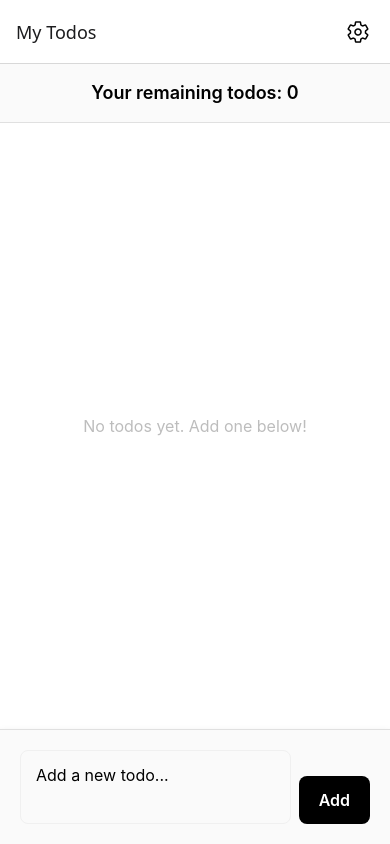
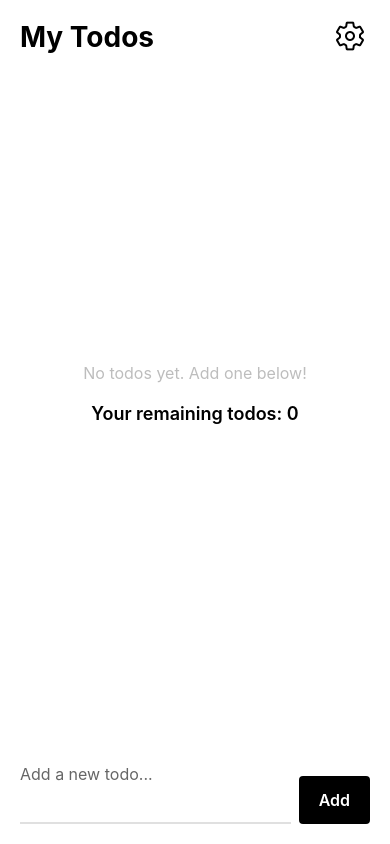
Before and after one commit to ardasatata/secured-todo-rn, a React Native app: screen /TodoList in a window 390 px wide. Built offline with nearby package versions, Linux system fonts and the light colour scheme.

Commit message:
Update styling and add TodoHeader component

```diff
--- a/App.tsx
+++ b/App.tsx
@@ -1,5 +1,5 @@
 import React, {useState, useEffect} from 'react';
-import {StatusBar, useColorScheme, TouchableOpacity, Text} from 'react-native';
+import {StatusBar, useColorScheme} from 'react-native';
 import {NavigationContainer} from '@react-navigation/native';
 import {createStackNavigator} from '@react-navigation/stack';
 import {Provider} from 'react-redux';
@@ -9,7 +9,6 @@ import AuthSetupScreen from './src/screens/AuthSetupScreen';
 import TodoListScreen from './src/screens/TodoListScreen';
 import SettingsScreen from './src/screens/SettingsScreen';
 import {loadAuthSetup} from './src/utils/authStorage';
-import {Ionicons} from '@expo/vector-icons';
 
 const Stack = createStackNavigator();
 
@@ -59,23 +58,17 @@ function App() {
               <Stack.Screen
                 name="TodoList"
                 component={TodoListScreen}
-                options={({navigation}) => ({
-                  title: 'My Todos',
-                  headerRight: () => (
-                    <TouchableOpacity
-                      style={{marginRight: 15, padding: 5}}
-                      onPress={() => navigation.navigate('Settings')}
-                    >
-                      <Ionicons name="settings-outline" size={24} color="black" />
-                    </TouchableOpacity>
-                  ),
-                })}
+                options={{
+                  headerShown: false,
+                }}
               />
               <Stack.Screen
                 name="Settings"
                 component={SettingsScreen}
                 options={{
                   title: 'Settings',
+                  headerBackTitle: '',
+                  headerTintColor: '#000000',
                 }}
               />
             </>
--- a/src/components/AnimatedStrikethrough.tsx
+++ b/src/components/AnimatedStrikethrough.tsx
@@ -91,7 +91,7 @@ export const AnimatedStrikethrough: React.FC<AnimatedStrikethroughProps> = ({
 
 const styles = StyleSheet.create({
   container: {
-    position: 'relative',
+    alignSelf: 'flex-start',
   },
   text: {
     fontSize: 16,
--- /dev/null
+++ b/src/components/TodoHeader.tsx
@@ -0,0 +1,65 @@
+import React from 'react';
+import {View, Text, TouchableOpacity, StyleSheet} from 'react-native';
+import {Ionicons} from '@expo/vector-icons';
+import {useNavigation} from '@react-navigation/native';
+import {useTheme} from '../hooks/useTheme';
+
+interface TodoHeaderProps {
+  title?: string;
+  onSettingsPress?: () => void;
+}
+
+export const TodoHeader: React.FC<TodoHeaderProps> = ({
+  title = 'My Todos',
+  onSettingsPress,
+}) => {
+  const navigation = useNavigation();
+  const theme = useTheme();
+  const styles = createStyles(theme);
+
+  const handleSettingsPress = () => {
+    if (onSettingsPress) {
+      onSettingsPress();
+    } else {
+      navigation.navigate('Settings' as never);
+    }
+  };
+
+  return (
+    <View style={styles.header} testID="todo-header">
+      <Text style={styles.headerTitle} testID="header-title">
+        {title}
+      </Text>
+      <TouchableOpacity
+        style={styles.settingsButton}
+        onPress={handleSettingsPress}
+        testID="settings-button"
+      >
+        <Ionicons
+          name="settings-outline"
+          size={32}
+          color={theme.colors.primary}
+          testID="settings-icon"
+        />
+      </TouchableOpacity>
+    </View>
+  );
+};
+
+const createStyles = (theme: any) => StyleSheet.create({
+  header: {
+    flexDirection: 'row',
+    justifyContent: 'space-between',
+    alignItems: 'center',
+    paddingHorizontal: theme.spacing.componentPadding,
+    paddingVertical: theme.spacing.listItemPadding,
+    backgroundColor: theme.colors.white,
+  },
+  headerTitle: {
+    ...theme.typography.title,
+    color: theme.colors.onBackground,
+  },
+  settingsButton: {
+    padding: theme.spacing.xs,
+  },
+});
--- a/src/components/TodoItem.tsx
+++ b/src/components/TodoItem.tsx
@@ -28,7 +28,10 @@ export const TodoItem: React.FC<TodoItemProps> = ({
   const styles = createStyles(theme);
 
   return (
-    <View style={[styles.todoItem, isEditing && styles.todoItemEditing]}>
+    <View style={[
+      styles.todoItem,
+      isEditing && styles.todoItemEditing,
+    ]}>
       {/* Checkbox for completion toggle */}
       <Checkbox
         style={styles.checkbox}
@@ -39,7 +42,10 @@ export const TodoItem: React.FC<TodoItemProps> = ({
 
       {/* Todo content - tappable to start editing */}
       <TouchableOpacity
-        style={styles.todoContent}
+        style={[
+          styles.todoContent,
+          item.completed && styles.todoItemCompleted
+        ]}
         onPress={() => onEdit(item)}
       >
         <AnimatedStrikethrough
@@ -62,7 +68,7 @@ export const TodoItem: React.FC<TodoItemProps> = ({
         <MaterialIcons
           name="close"
           size={18}
-          color={theme.colors.onPrimary}
+          color={theme.colors.primary}
         />
       </TouchableOpacity>
     </View>
@@ -72,18 +78,20 @@ export const TodoItem: React.FC<TodoItemProps> = ({
 const createStyles = (theme: any) => StyleSheet.create({
   todoItem: {
     flexDirection: 'row',
-    backgroundColor: theme.colors.surface,
+    backgroundColor: theme.colors.white,
     marginVertical: theme.spacing.xs,
     padding: theme.spacing.listItemPadding,
-    borderRadius: theme.spacing.borderRadius.md,
+    borderRadius: theme.spacing.borderRadius.sm,
     alignItems: 'center',
-    shadowColor: theme.colors.shadow,
-    ...theme.spacing.shadow.small,
+    borderWidth: 1,
+    borderColor: theme.colors.border,
   },
   todoItemEditing: {
-    backgroundColor: theme.colors.todoEditing,
-    borderColor: theme.colors.todoEditingBorder,
+    borderColor: theme.colors.primary,
     borderWidth: 2,
+  },
+  todoItemCompleted: {
+    opacity: 0.8,
   },
   checkbox: {
     width: 20,
@@ -98,16 +106,10 @@ const createStyles = (theme: any) => StyleSheet.create({
     color: theme.colors.onSurface,
   },
   completedText: {
-    color: theme.colors.todoCompleted,
-    opacity: 0.7,
+    color: theme.colors.textDisabled,
   },
   deleteButton: {
-    backgroundColor: theme.colors.error,
-    width: 30,
-    height: 30,
-    borderRadius: theme.spacing.borderRadius.full,
-    justifyContent: 'center',
-    alignItems: 'center',
+    padding: theme.spacing.xs,
     marginLeft: theme.spacing.sm,
   },
 });
--- a/src/screens/AuthSetupScreen.tsx
+++ b/src/screens/AuthSetupScreen.tsx
@@ -153,7 +153,7 @@ const createStyles = (theme: any) => StyleSheet.create({
     backgroundColor: theme.colors.primary,
     paddingHorizontal: theme.spacing.xxxl,
     paddingVertical: theme.spacing.listItemPadding,
-    borderRadius: theme.spacing.borderRadius.md,
+    borderRadius: theme.spacing.borderRadius.sm,
     minWidth: 200,
     alignItems: 'center',
   },
--- a/src/screens/SettingsScreen.tsx
+++ b/src/screens/SettingsScreen.tsx
@@ -11,8 +11,12 @@ import {
 } from 'react-native';
 import * as LocalAuthentication from 'expo-local-authentication';
 import {saveAuthSetup, loadAuthSetup} from '../utils/authStorage';
+import {useTheme} from '../hooks/useTheme';
 
 export default function SettingsScreen() {
+  const theme = useTheme();
+  const styles = createStyles(theme);
+
   const [biometricEnabled, setBiometricEnabled] = useState(false);
   const [biometricType, setBiometricType] = useState<string>('None');
   const [hasHardware, setHasHardware] = useState(false);
@@ -140,6 +144,8 @@ export default function SettingsScreen() {
               value={biometricEnabled}
               onValueChange={toggleBiometric}
               disabled={!hasHardware}
+              trackColor={{false: theme.colors.surface, true: theme.colors.primary}}
+              thumbColor={theme.colors.surface}
             />
           </View>
 
@@ -190,58 +196,50 @@ export default function SettingsScreen() {
   );
 }
 
-const styles = StyleSheet.create({
+const createStyles = (theme: any) => StyleSheet.create({
   container: {
     flex: 1,
-    backgroundColor: '#f5f5f5',
+    backgroundColor: theme.colors.background,
   },
   scrollView: {
     flex: 1,
   },
   content: {
-    padding: 20,
-    paddingBottom: 40,
+    padding: theme.spacing.componentPadding,
+    paddingBottom: theme.spacing.xl,
   },
   section: {
-    marginBottom: 30,
+    marginBottom: theme.spacing.xxxl,
   },
   sectionTitle: {
-    fontSize: 18,
-    fontWeight: '600',
-    color: '#333',
-    marginBottom: 15,
+    ...theme.typography.subtitle,
+    color: theme.colors.onBackground,
+    marginBottom: theme.spacing.listItemPadding,
   },
   settingItem: {
     flexDirection: 'row',
     justifyContent: 'space-between',
     alignItems: 'center',
-    backgroundColor: '#fff',
-    padding: 15,
-    borderRadius: 8,
-    marginBottom: 8,
-    shadowColor: '#000',
-    shadowOffset: {
-      width: 0,
-      height: 1,
-    },
-    shadowOpacity: 0.1,
-    shadowRadius: 2,
-    elevation: 1,
+    backgroundColor: theme.colors.white,
+    padding: theme.spacing.listItemPadding,
+    borderRadius: theme.spacing.borderRadius.sm,
+    marginBottom: theme.spacing.xs,
+    borderWidth: 1,
+    borderColor: theme.colors.border,
   },
   settingInfo: {
     flex: 1,
   },
   settingLabel: {
-    fontSize: 16,
-    fontWeight: '500',
-    color: '#333',
-    marginBottom: 4,
+    ...theme.typography.body,
+    color: theme.colors.onSurface,
+    marginBottom: theme.spacing.xs,
   },
   settingDescription: {
-    fontSize: 14,
-    color: '#666',
+    ...theme.typography.bodySmall,
+    color: theme.colors.textSecondary,
   },
   dangerText: {
-    color: '#ff4444',
+    color: theme.colors.error,
   },
 });
--- a/src/screens/TodoListScreen.tsx
+++ b/src/screens/TodoListScreen.tsx
@@ -1,4 +1,4 @@
-import React, {useState, useEffect} from 'react';
+import React, {useState, useEffect, useRef} from 'react';
 import {
   View,
   Text,
@@ -10,6 +10,7 @@ import {
   Platform,
   SafeAreaView,
   Alert,
+  Keyboard,
 } from 'react-native';
 import {Todo} from '../types/Todo';
 import {loadTodos} from '../utils/storage';
@@ -18,6 +19,8 @@ import {addTodo, updateTodo, toggleTodo, deleteTodo, setTodos} from '../store/to
 import {useAuthentication} from '../hooks/useAuthentication';
 import {useTheme} from '../hooks/useTheme';
 import {TodoItem} from '../components/TodoItem';
+import {TodoHeader} from '../components/TodoHeader';
+import {MaterialIcons} from '@expo/vector-icons';
 
 export default function TodoListScreen() {
   // Get todos from Redux store instead of local state
@@ -33,6 +36,7 @@ export default function TodoListScreen() {
   // Local component state for input and editing
   const [inputText, setInputText] = useState('');
   const [editingId, setEditingId] = useState<string | null>(null);
+  const inputRef = useRef<TextInput>(null);
 
   // Create styles with theme
   const styles = createStyles(theme);
@@ -118,11 +122,16 @@ export default function TodoListScreen() {
   const startEditing = (todo: Todo) => {
     setEditingId(todo.id);
     setInputText(todo.text);
+    // Auto-focus input to trigger keyboard
+    setTimeout(() => {
+      inputRef.current?.focus();
+    }, 100);
   };
 
   const cancelEditing = () => {
     setEditingId(null);
     setInputText('');
+    Keyboard.dismiss();
   };
 
   // Toggle todo completion with authentication check
@@ -150,17 +159,13 @@ export default function TodoListScreen() {
 
   return (
     <SafeAreaView style={styles.container}>
+      <TodoHeader />
+
       <KeyboardAvoidingView
         style={styles.keyboardContainer}
         behavior={Platform.OS === 'ios' ? 'padding' : undefined}
-        keyboardVerticalOffset={Platform.OS === 'ios' ? 90 : 90}
+        keyboardVerticalOffset={Platform.OS === 'ios' ? 0 : 90}
       >
-        {/* Remaining todos counter */}
-        <View style={styles.counterContainer}>
-          <Text style={styles.counterText}>
-            Your remaining todos: {remainingTodos}
-          </Text>
-        </View>
 
         <FlatList
           data={todos}
@@ -171,13 +176,22 @@ export default function TodoListScreen() {
           ListEmptyComponent={
             <Text style={styles.emptyText}>No todos yet. Add one below!</Text>
           }
+          ListFooterComponent={
+            <View style={styles.counterContainer}>
+              <Text style={styles.counterText}>
+              Your remaining todos: {remainingTodos}
+              </Text>
+            </View>
+          }
         />
 
         <View style={styles.inputContainer}>
           <View style={styles.inputRow}>
             <TextInput
+              ref={inputRef}
               style={styles.textInput}
               placeholder={editingId ? 'Update todo...' : 'Add a new todo...'}
+              placeholderTextColor={theme.colors.textSecondary}
               value={inputText}
               onChangeText={setInputText}
               onSubmitEditing={editingId ? handleUpdateTodo : handleAddTodo}
@@ -194,15 +208,19 @@ export default function TodoListScreen() {
                 {editingId ? 'Update' : 'Add'}
               </Text>
             </TouchableOpacity>
-          </View>
             {editingId && (
               <TouchableOpacity
                 style={styles.cancelButton}
                 onPress={cancelEditing}
               >
-              <Text style={styles.cancelButtonText}>Cancel</Text>
+                <MaterialIcons
+                  name="close"
+                  size={20}
+                  color={theme.colors.textSecondary}
+                />
               </TouchableOpacity>
             )}
+          </View>
         </View>
       </KeyboardAvoidingView>
     </SafeAreaView>
@@ -233,11 +251,7 @@ const createStyles = (theme: any) => StyleSheet.create({
   },
   inputContainer: {
     padding: theme.spacing.componentPadding,
-    backgroundColor: theme.colors.surface,
-    borderTopWidth: 1,
-    borderTopColor: theme.colors.border,
-    shadowColor: theme.colors.shadow,
-    ...theme.spacing.shadow.large,
+    backgroundColor: theme.colors.white,
   },
   inputRow: {
     flexDirection: 'row',
@@ -245,26 +259,26 @@ const createStyles = (theme: any) => StyleSheet.create({
   },
   textInput: {
     flex: 1,
-    borderWidth: 1,
-    borderColor: theme.colors.borderLight,
-    borderRadius: theme.spacing.borderRadius.md,
-    paddingHorizontal: theme.spacing.listItemPadding,
+    borderBottomWidth: 2,
+    borderBottomColor: theme.colors.border,
+    paddingHorizontal: 0,
     paddingVertical: theme.spacing.buttonPadding,
     ...theme.typography.body,
     minHeight: 45,
     maxHeight: 100,
     textAlignVertical: 'top',
     color: theme.colors.onSurface,
+    backgroundColor: 'transparent',
   },
   actionButton: {
     backgroundColor: theme.colors.primary,
     paddingHorizontal: theme.spacing.componentPadding,
     paddingVertical: theme.spacing.buttonPadding,
-    borderRadius: theme.spacing.borderRadius.md,
+    borderRadius: theme.spacing.borderRadius.sm,
     marginLeft: theme.spacing.sm,
   },
   updateButton: {
-    backgroundColor: theme.colors.secondary,
+    backgroundColor: theme.colors.primary,
   },
   buttonDisabled: {
     backgroundColor: theme.colors.disabled,
@@ -275,27 +289,19 @@ const createStyles = (theme: any) => StyleSheet.create({
     ...theme.typography.button,
   },
   cancelButton: {
-    backgroundColor: theme.colors.disabled,
-    paddingHorizontal: theme.spacing.listItemPadding,
+    paddingHorizontal: theme.spacing.sm,
     paddingVertical: theme.spacing.buttonPadding,
-    borderRadius: theme.spacing.borderRadius.md,
-    marginTop: theme.spacing.sm,
-    alignSelf: 'flex-start',
-  },
-  cancelButtonText: {
-    color: theme.colors.onPrimary,
-    ...theme.typography.buttonSmall,
+    marginLeft: theme.spacing.sm,
+    justifyContent: 'center',
+    alignItems: 'center',
   },
   counterContainer: {
-    backgroundColor: theme.colors.surface,
-    paddingHorizontal: theme.spacing.componentPadding,
     paddingVertical: theme.spacing.listItemPadding,
-    borderBottomWidth: 1,
     borderBottomColor: theme.colors.border,
   },
   counterText: {
     ...theme.typography.subtitle,
     color: theme.colors.onSurface,
-    textAlign: 'center',
+    textAlign: 'left',
   },
 });
--- a/src/theme/colors.ts
+++ b/src/theme/colors.ts
@@ -24,10 +24,10 @@ export const colors = {
   gray900: '#212121',
 
   // Status colors
-  success: '#333333',
-  warning: '#666666',
-  error: '#000000',
-  info: '#666666',
+  success: '#4A6741',
+  warning: '#8B6914',
+  error: '#8B3A3A',
+  info: '#4A5B8B',
 
   // Background colors
   background: '#FFFFFF',
```
Also changed, not shown: 1 other file (tests, documents, lock files or other folders). Lines whose indentation alone changed are shown as unchanged.
